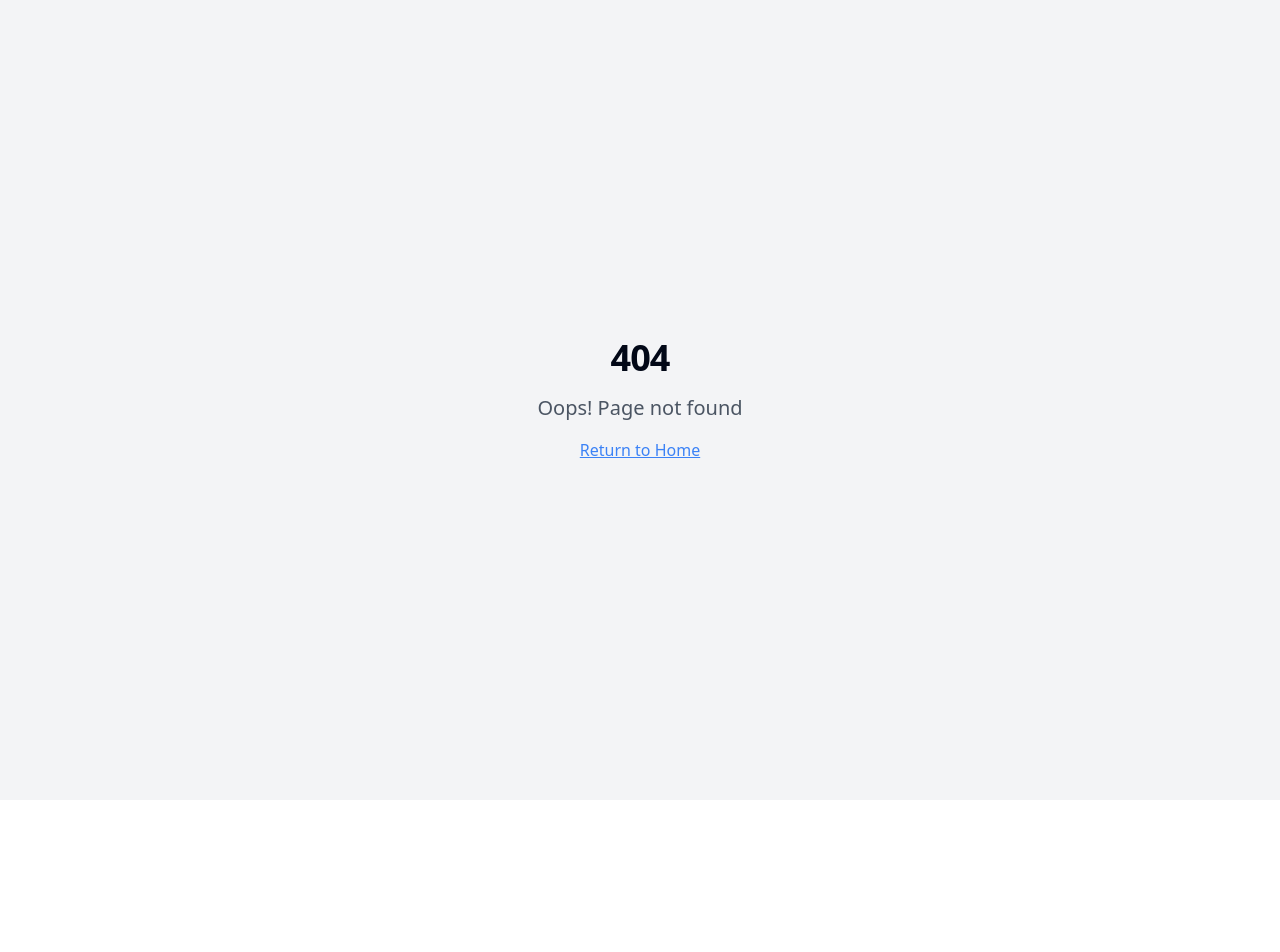
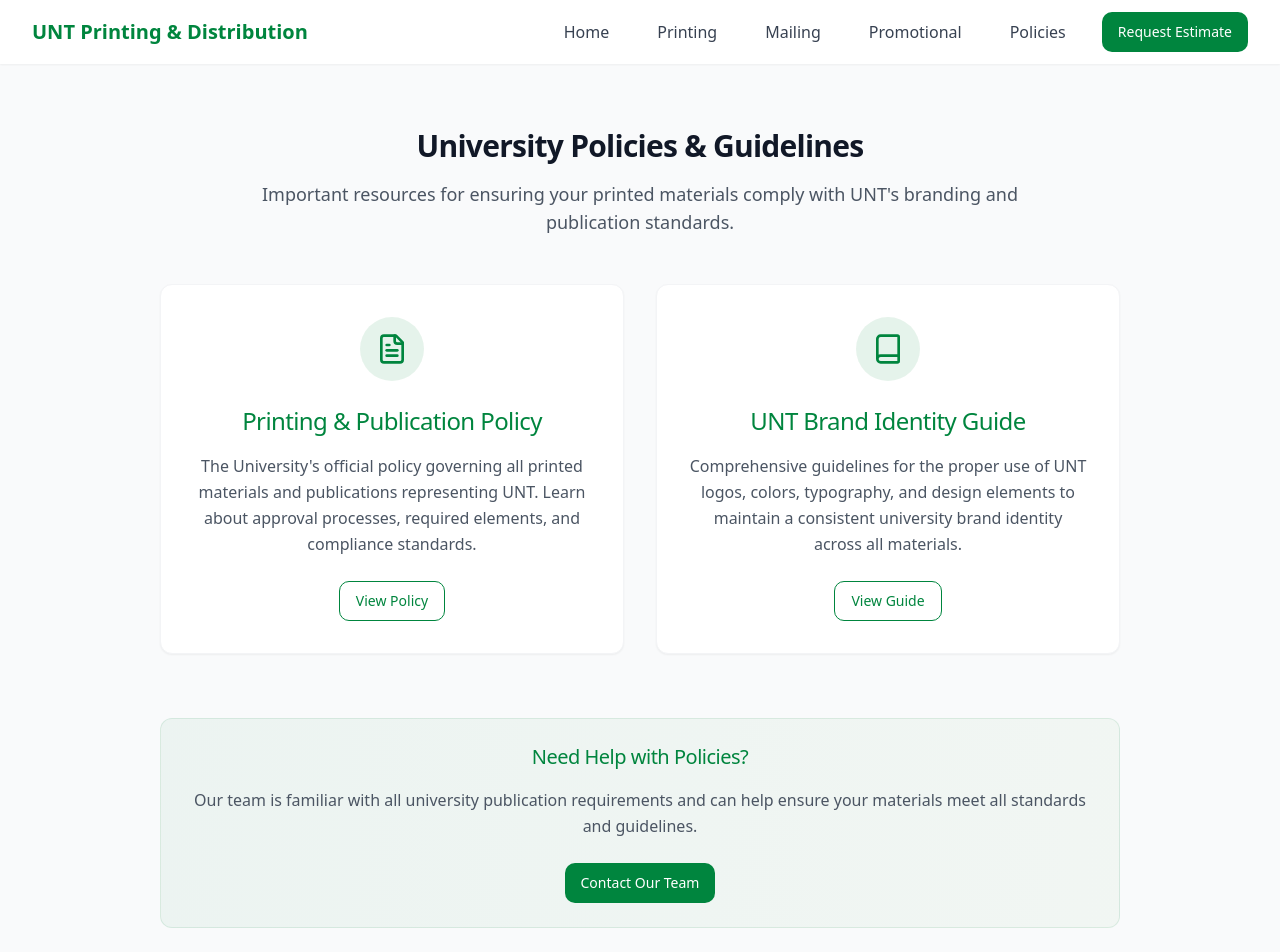
Before and after one commit to HarshSangani/distribution-visionary, a React (Vite) app: page /policies in a window 1280 px wide. Before the commit this address had no page. Shown: the top 952 px of the page. Before the commit the page ends 800 px from the top, so only its background shows below. Built offline with nearby package versions, Linux system fonts and the light colour scheme.

Commit message:
Add Printing Publication Policy and Brand ID Guide

```diff
--- a/src/App.tsx
+++ b/src/App.tsx
@@ -8,6 +8,7 @@ import Index from "./pages/Index";
 import PrintingPage from "./pages/PrintingPage";
 import MailingPage from "./pages/MailingPage";
 import PromotionalPage from "./pages/PromotionalPage";
+import PolicyPage from "./pages/PolicyPage";
 import NotFound from "./pages/NotFound";
 
 const queryClient = new QueryClient();
@@ -23,6 +24,7 @@ const App = () => (
           <Route path="/printing" element={<PrintingPage />} />
           <Route path="/mailing" element={<MailingPage />} />
           <Route path="/promotional" element={<PromotionalPage />} />
+          <Route path="/policies" element={<PolicyPage />} />
           {/* ADD ALL CUSTOM ROUTES ABOVE THE CATCH-ALL "*" ROUTE */}
           <Route path="*" element={<NotFound />} />
         </Routes>
--- a/src/components/Footer.tsx
+++ b/src/components/Footer.tsx
@@ -39,6 +39,11 @@ const Footer = () => {
                   Promotional Products
                 </Link>
               </li>
+              <li>
+                <Link to="/policies" className="text-gray-600 hover:text-unt-green transition-colors">
+                  Policies & Guidelines
+                </Link>
+              </li>
             </ul>
           </div>
 
--- a/src/components/Navbar.tsx
+++ b/src/components/Navbar.tsx
@@ -34,6 +34,9 @@ const Navbar = () => {
             </Link>
             <Link to="/promotional" className="text-gray-700 hover:text-unt-green px-3 py-2 rounded-md font-medium transition-colors duration-200">
               Promotional
+            </Link>
+            <Link to="/policies" className="text-gray-700 hover:text-unt-green px-3 py-2 rounded-md font-medium transition-colors duration-200">
+              Policies
             </Link>
             <Button variant="default" className="bg-unt-green hover:bg-unt-darkgreen ml-4 transition-colors duration-300">
               Request Estimate
@@ -84,6 +87,13 @@ const Navbar = () => {
             >
               Promotional
             </Link>
+            <Link
+              to="/policies"
+              className="text-gray-700 hover:text-unt-green px-3 py-2 rounded-md font-medium transition-colors duration-200"
+              onClick={() => setIsMenuOpen(false)}
+            >
+              Policies
+            </Link>
             <Button
               variant="default"
               className="bg-unt-green hover:bg-unt-darkgreen w-full mt-4 transition-colors duration-300"
--- /dev/null
+++ b/src/pages/PolicyPage.tsx
@@ -0,0 +1,79 @@
+
+import Navbar from "@/components/Navbar";
+import Footer from "@/components/Footer";
+import { Button } from "@/components/ui/button";
+import { Link } from "react-router-dom";
+import { FileText, Book } from "lucide-react";
+
+const PolicyPage = () => {
+  return (
+    <div className="min-h-screen flex flex-col">
+      <Navbar />
+
+      <main className="flex-grow">
+        <section className="py-16 bg-gray-50">
+          <div className="max-w-5xl mx-auto px-4 sm:px-6 lg:px-8">
+            <div className="text-center mb-12">
+              <h1 className="text-3xl font-bold text-gray-900 mb-4">University Policies & Guidelines</h1>
+              <p className="text-lg text-gray-600 max-w-3xl mx-auto">
+                Important resources for ensuring your printed materials comply with UNT's branding and publication standards.
+              </p>
+            </div>
+
+            <div className="grid grid-cols-1 md:grid-cols-2 gap-8 mt-12">
+              <div className="bg-white rounded-xl shadow-sm overflow-hidden transition-all hover:shadow-md hover:translate-y-[-4px] duration-300 border border-gray-100 p-8">
+                <div className="flex flex-col items-center text-center">
+                  <div className="w-16 h-16 bg-unt-green/10 rounded-full flex items-center justify-center mb-6">
+                    <FileText className="h-8 w-8 text-unt-green" />
+                  </div>
+                  <h2 className="text-2xl font-medium mb-4 text-unt-green">Printing & Publication Policy</h2>
+                  <p className="text-gray-600 mb-6">
+                    The University's official policy governing all printed materials and publications representing UNT. Learn about approval processes, required elements, and compliance standards.
+                  </p>
+                  <Button variant="outline" className="text-unt-green border-unt-green hover:bg-unt-green hover:text-white transition-colors duration-300">
+                    <a href="https://policy.unt.edu/policy/04-001" target="_blank" rel="noopener noreferrer" className="flex items-center">
+                      View Policy
+                    </a>
+                  </Button>
+                </div>
+              </div>
+
+              <div className="bg-white rounded-xl shadow-sm overflow-hidden transition-all hover:shadow-md hover:translate-y-[-4px] duration-300 border border-gray-100 p-8">
+                <div className="flex flex-col items-center text-center">
+                  <div className="w-16 h-16 bg-unt-green/10 rounded-full flex items-center justify-center mb-6">
+                    <Book className="h-8 w-8 text-unt-green" />
+                  </div>
+                  <h2 className="text-2xl font-medium mb-4 text-unt-green">UNT Brand Identity Guide</h2>
+                  <p className="text-gray-600 mb-6">
+                    Comprehensive guidelines for the proper use of UNT logos, colors, typography, and design elements to maintain a consistent university brand identity across all materials.
+                  </p>
+                  <Button variant="outline" className="text-unt-green border-unt-green hover:bg-unt-green hover:text-white transition-colors duration-300">
+                    <a href="https://identityguide.unt.edu/" target="_blank" rel="noopener noreferrer" className="flex items-center">
+                      View Guide
+                    </a>
+                  </Button>
+                </div>
+              </div>
+            </div>
+
+            <div className="mt-16 p-6 bg-gradient-to-r from-unt-green/5 to-unt-lightgreen/5 rounded-xl border border-unt-green/10">
+              <h3 className="text-xl font-medium mb-4 text-unt-green text-center">Need Help with Policies?</h3>
+              <p className="text-gray-600 text-center mb-6">
+                Our team is familiar with all university publication requirements and can help ensure your materials meet all standards and guidelines.
+              </p>
+              <div className="flex justify-center">
+                <Button className="bg-unt-green hover:bg-unt-darkgreen transition-colors duration-300" asChild>
+                  <Link to="/#contact">Contact Our Team</Link>
+                </Button>
+              </div>
+            </div>
+          </div>
+        </section>
+      </main>
+
+      <Footer />
+    </div>
+  );
+};
+
+export default PolicyPage;
```
